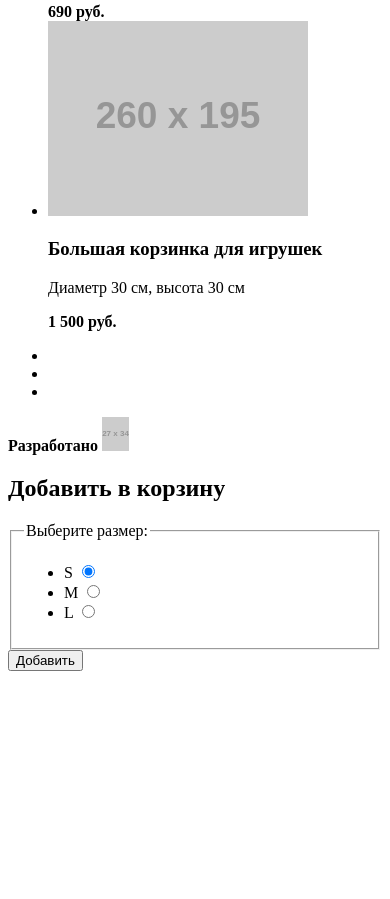
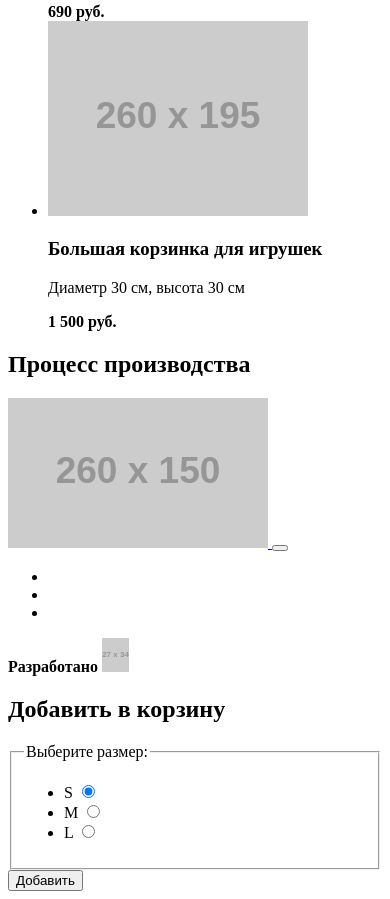
Before and after one commit to yaz47/794285-mishka-17, a website: page source/catalog.html in a window 390 px wide. Shown: the part 881-1780 px from the top of the page. Before the commit the page ends 1560 px from the top, so only its background shows below. Drawn offline with Linux system fonts and the light colour scheme; placeholder pictures from the web are drawn by us.

Commit message:
📦 NEW: Add html for mobile product section of catalog page

```diff
--- a/source/catalog.html
+++ b/source/catalog.html
@@ -69,6 +69,17 @@
         </li>
       </ul>
     </section>
+    <article class="production">
+      <h2 class="production__title">Процесс производства</h2>
+      <div class="production__video video">
+        <a class="video__link" href="#" aria-label="Перейти в ютуб">
+          <img class="video__img" src="https://via.placeholder.com/260x150.png" width="260" height="150" alt="Видео">
+        </a>
+        <button class="video__button" type="button" aria-label="Запустить видео">
+          <!-- TODO: Add inline svg here later -->
+        </button>
+      </div>
+    </article>
   </main>
 
   <footer class="site-footer">
```
